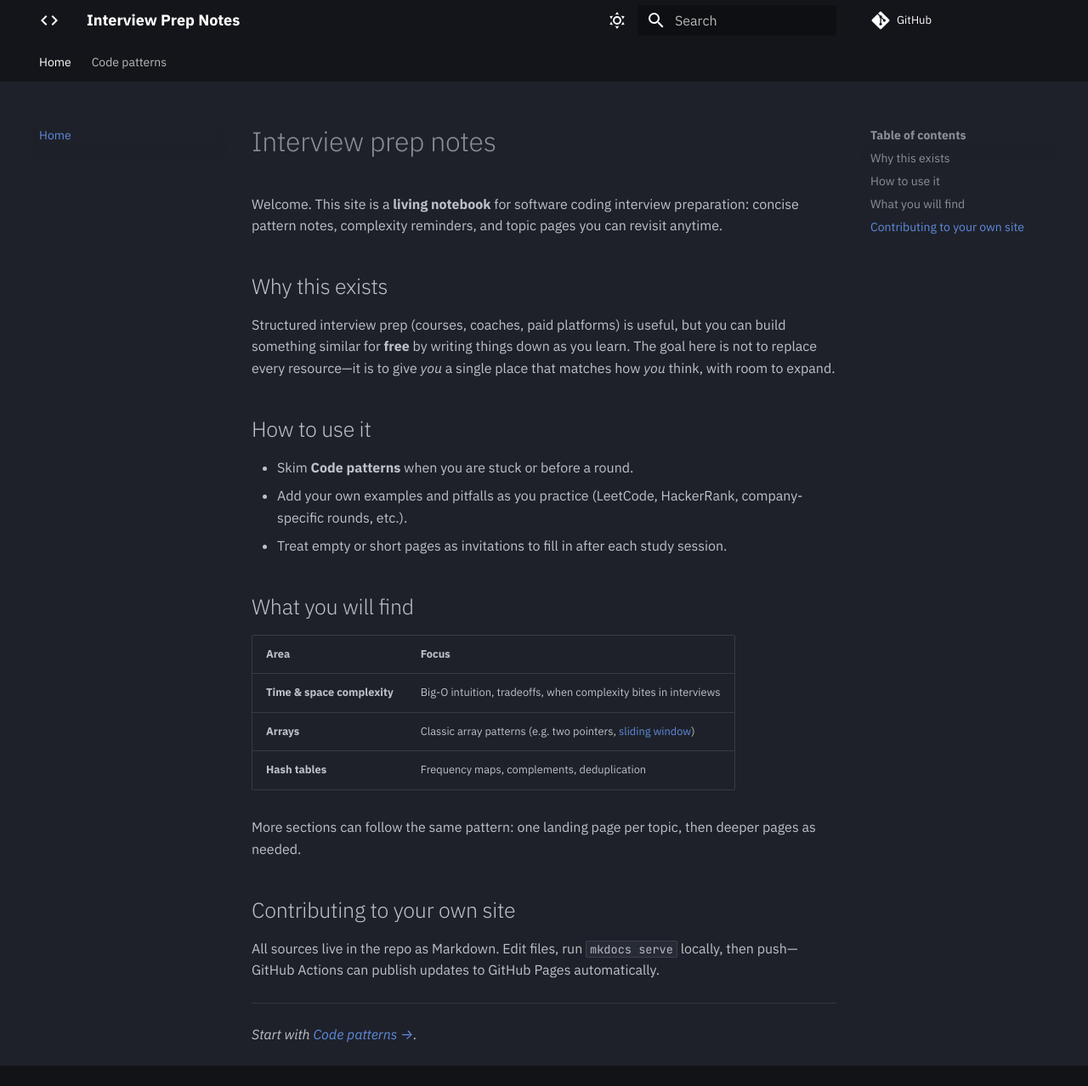
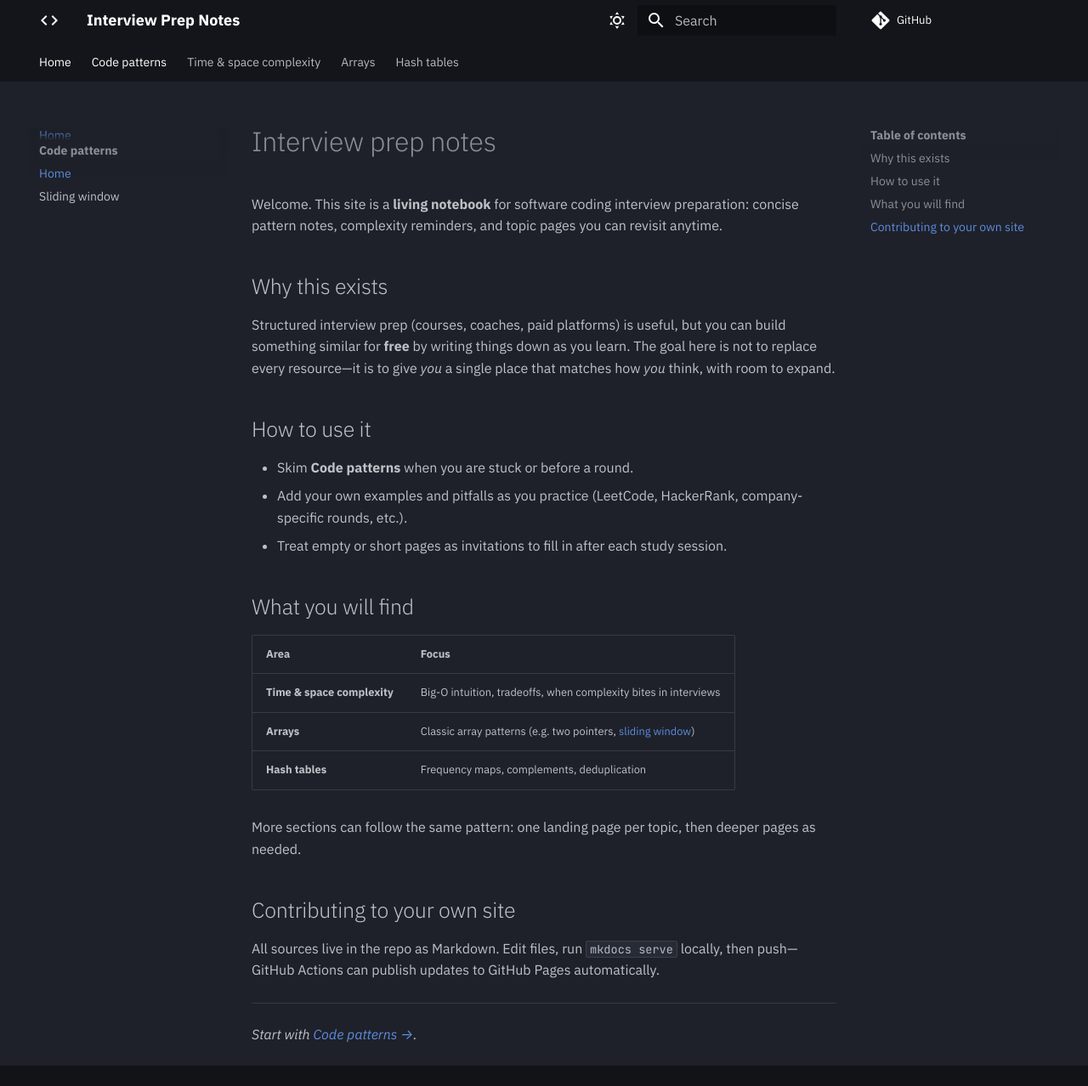
Before and after one commit to muhilvarnanv/software_coding_interview_prep, an MkDocs documentation site: the page built from docs/index.md, in a window 1280 px wide and 1278 px high. Shown: the whole window at 85% size. Built offline with MkDocs 1.6.1 and Material for MkDocs 9.7.7, drawn with Linux system fonts in a browser that asks for light colours; comment, search, counter and statistics services are not loaded; some of the changed lines change nothing that is shown.

Commit message:
Refactor MkDocs navigation structure to simplify code patterns section, updating paths for time & space complexity, arrays, and hash tables for better organization and clarity.

```diff
--- a/mkdocs.yml
+++ b/mkdocs.yml
@@ -55,17 +55,17 @@ markdown_extensions:
 nav:
   - Home: index.md
   - Code patterns:
-      - code-patterns/index.md
+      - index.md
       - code-patterns/sliding-window.md
-      - Time & space complexity:
-          - code-patterns/time-space-complexity/index.md
-          - code-patterns/time-space-complexity/big-o.md
-      - Arrays:
-          - code-patterns/arrays/index.md
-          - code-patterns/arrays/two-pointers.md
-      - Hash tables:
-          - code-patterns/hash-tables/index.md
-          - code-patterns/hash-tables/frequency-maps.md
+  - Time & space complexity:
+      - time-space-complexity/index.md
+      - time-space-complexity/big-o.md
+  - Arrays:
+      - arrays/index.md
+      - arrays/two-pointers.md
+  - Hash tables:
+      - hash-tables/index.md
+      - hash-tables/frequency-maps.md
 
 plugins:
   - search
```
